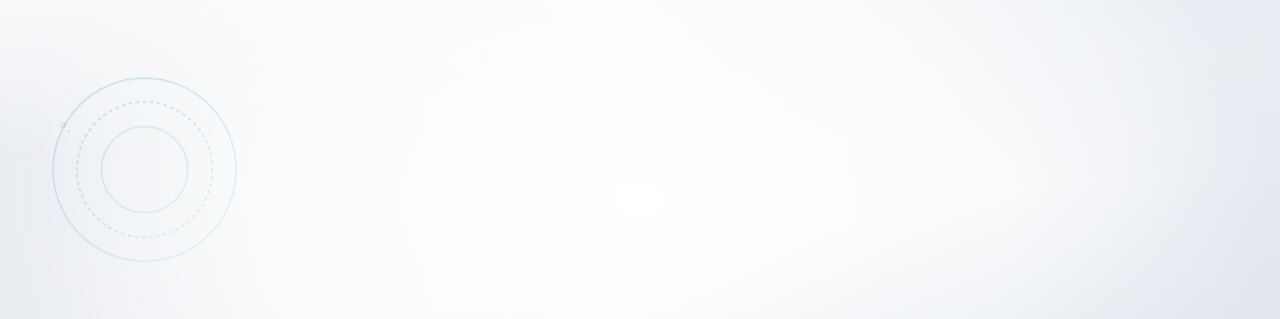
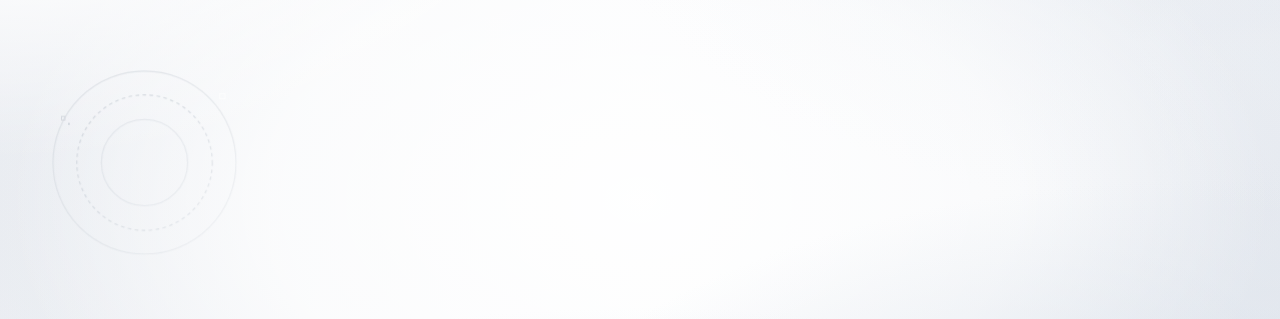
Before and after one commit to Irene2828/porfoliojuly, a Next.js app: page / in a window 1280 px wide. Shown: the part 160-479 px from the top of the page. Built offline with nearby package versions, Linux system fonts and the light colour scheme; no server answers; the database is empty.

Commit message:
style(hero): make 'scale your business?' italic & thinner, increase line spacing by 10%, turn top-left circles silver

```diff
--- a/src/app/index.css
+++ b/src/app/index.css
@@ -363,7 +363,7 @@ h1, h2, h3, h4, h5, h6 {
     font-size: clamp(45px, 4.2vw, 64px) !important;
     font-weight: 300 !important;
     letter-spacing: -0.048em !important; /* tightened letter spacing */
-    line-height: 1.02 !important; /* tightened line spacing */
+    line-height: 1.12 !important; /* +10% increased line spacing */
     max-width: 100% !important;
     color: #3ba3b8 !important; /* brighter vibrant teal matching CTA 1 arrow */
     -webkit-text-fill-color: #3ba3b8 !important;
@@ -372,9 +372,15 @@ h1, h2, h3, h4, h5, h6 {
   }
 
   .v2-theme .headline-line {
-    line-height: 1.02 !important;
+    line-height: 1.12 !important;
     white-space: nowrap !important;
   }
+}
+
+.headline-italic-thinner {
+  font-style: italic !important;
+  font-weight: 200 !important;
+  letter-spacing: -0.035em !important;
 }
 
 .headline-underline {
@@ -432,7 +438,7 @@ h1, h2, h3, h4, h5, h6 {
     font-size: clamp(27px, 7.3vw, 40px) !important; /* Perfectly sized for 3 lines on mobile */
     font-weight: 300 !important;
     letter-spacing: -0.03em !important;
-    line-height: 1.18 !important;
+    line-height: 1.30 !important; /* +10% increased line spacing */
     max-width: 100% !important;
     color: #3ba3b8 !important;
     -webkit-text-fill-color: #3ba3b8 !important;
--- a/src/app/v2/components/HeroV2.tsx
+++ b/src/app/v2/components/HeroV2.tsx
@@ -35,7 +35,7 @@ export default function HeroV2() {
             <span style={{ position: 'absolute', bottom: '16px', left: '-18px', width: '6px', height: '6px', border: '1px solid rgba(160, 170, 182, 0.32)', backgroundColor: 'transparent' }} />
           </div>
 
-          {/* Pale brand teal concentric rings decor: twice smaller (210px), under top-left of headline */}
+          {/* Silver concentric rings decor: twice smaller (210px), under top-left of headline */}
           <div
             className="hero-teal-concentric-rings"
             aria-hidden="true"
@@ -62,14 +62,14 @@ export default function HeroV2() {
                 WebkitMaskImage: 'linear-gradient(135deg, rgba(0, 0, 0, 0.9) 0%, rgba(0, 0, 0, 0.65) 50%, rgba(0, 0, 0, 0.25) 100%)'
               }}
             >
-              {/* Outer Ring (210px -> r=104) - Pale Brand Teal */}
-              <circle cx="105" cy="105" r="104" stroke="rgba(59, 163, 184, 0.42)" strokeWidth="1.2" />
+              {/* Outer Ring (210px -> r=104) - Light Silver */}
+              <circle cx="105" cy="105" r="104" stroke="#d2d7de" strokeWidth="1.3" strokeOpacity="0.8" />
 
-              {/* Middle Dashed Ring (154px -> r=77) - Pale Brand Teal */}
-              <circle cx="105" cy="105" r="77" stroke="rgba(59, 163, 184, 0.52)" strokeWidth="1.2" strokeDasharray="4 4" />
+              {/* Middle Dashed Ring (154px -> r=77) - Light Silver */}
+              <circle cx="105" cy="105" r="77" stroke="#c4cad3" strokeWidth="1.3" strokeDasharray="4 4" strokeOpacity="0.85" />
 
-              {/* Inner Ring (98px -> r=49) - Pale Brand Teal */}
-              <circle cx="105" cy="105" r="49" stroke="rgba(59, 163, 184, 0.35)" strokeWidth="1.2" />
+              {/* Inner Ring (98px -> r=49) - Light Silver */}
+              <circle cx="105" cy="105" r="49" stroke="#d2d7de" strokeWidth="1.3" strokeOpacity="0.7" />
             </svg>
           </div>
 
@@ -79,7 +79,7 @@ export default function HeroV2() {
                 className="hero-text"
                 style={{ transform: 'translateY(-0.4rem)' }}
               >
-                <h1 className="hero-statement hero-statement-anim" style={{ display: 'flex', flexDirection: 'column', gap: '0px', lineHeight: '1.02' }}>
+                <h1 className="hero-statement hero-statement-anim" style={{ display: 'flex', flexDirection: 'column', gap: '0px', lineHeight: '1.12' }}>
                   <span className="headline-line headline-light">
                     Looking for a <span className="headline-spaced-word">custom</span>
                   </span>
@@ -87,7 +87,7 @@ export default function HeroV2() {
                     website or an <span className="headline-spaced-word">internal</span> AI tool
                   </span>
                   <span className="headline-line headline-light">
-                    to scale your business?
+                    to <span className="headline-italic-thinner" style={{ fontStyle: 'italic', fontWeight: 200, opacity: 0.95 }}>scale your business?</span>
                   </span>
                 </h1>
                 <p className="hero-frame-paragraph hero-paragraph-anim" style={{ marginTop: '1.7rem', fontSize: '1.213rem', lineHeight: '1.75', color: 'var(--color-body-dark, #333842)', maxWidth: '100%', fontWeight: 400, opacity: 0.9 }}>
```
